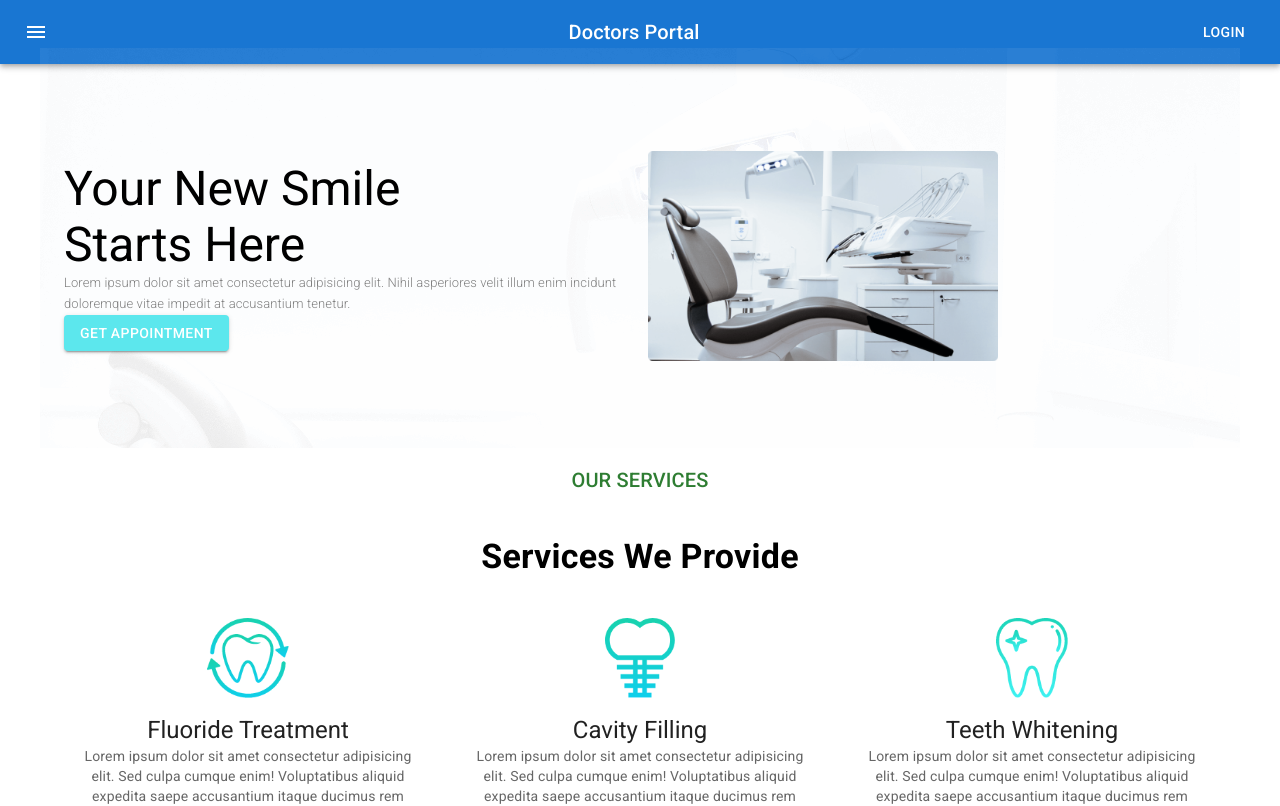
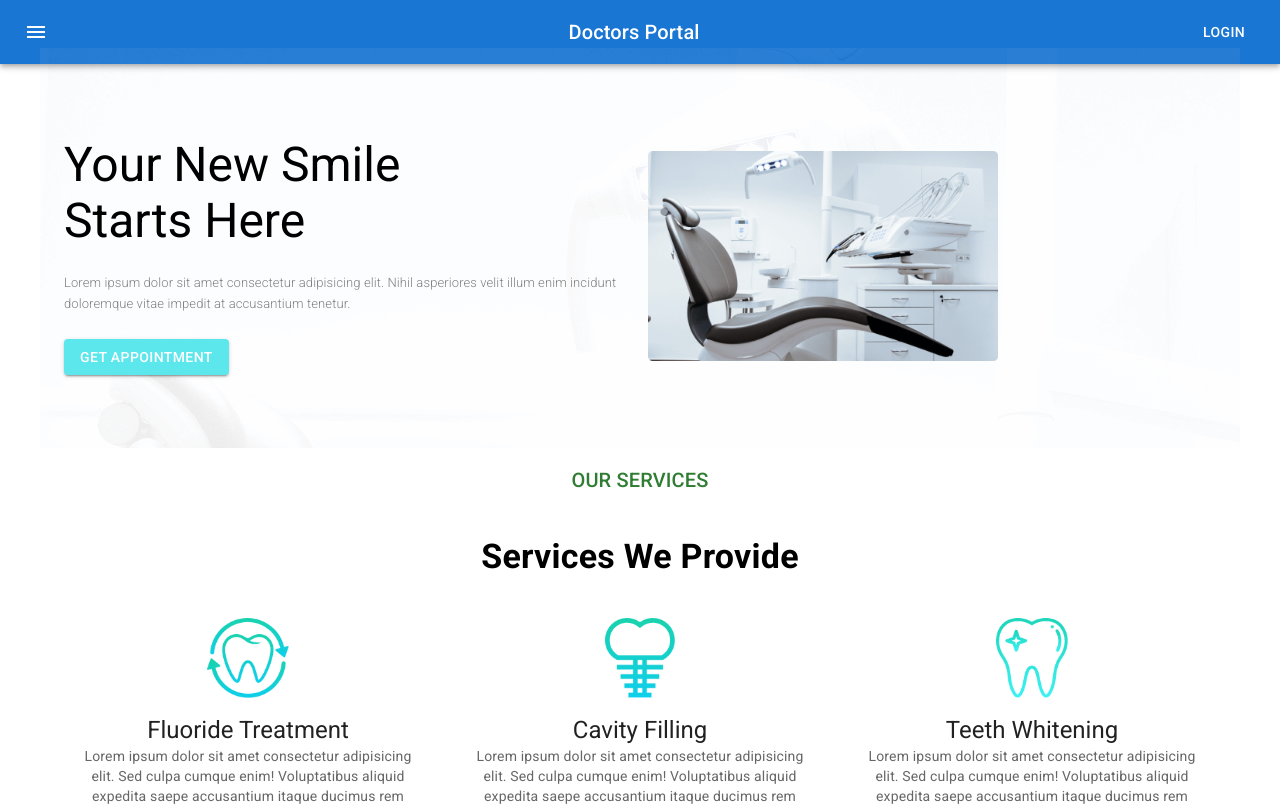
Before and after one commit to ProgrammingHero1/batch4-doctors-portal-client-router-v6-module-76, a React (Create React App) app: page / in a window 1280 px wide. Shown: the top 806 px of the page. Built offline with nearby package versions, Linux system fonts and the light colour scheme.

Commit message:
added spacing

```diff
--- a/src/Pages/Home/Banner/Banner.js
+++ b/src/Pages/Home/Banner/Banner.js
@@ -27,7 +27,7 @@ const Banner = () => {
                             Your New Smile <br />
                             Starts Here
                         </Typography>
-                        <Typography variant="h6" sx={{ fontSize: 13, fontWeight: 300, color: 'gray' }}>
+                        <Typography variant="h6" sx={{ my: 3, fontSize: 13, fontWeight: 300, color: 'gray' }}>
                             Lorem ipsum dolor sit amet consectetur adipisicing elit. Nihil asperiores velit illum enim incidunt doloremque vitae impedit at accusantium tenetur.
                         </Typography>
                         <Button variant="contained" style={{ backgroundColor: '#5CE7ED' }}>Get Appointment</Button>
```
